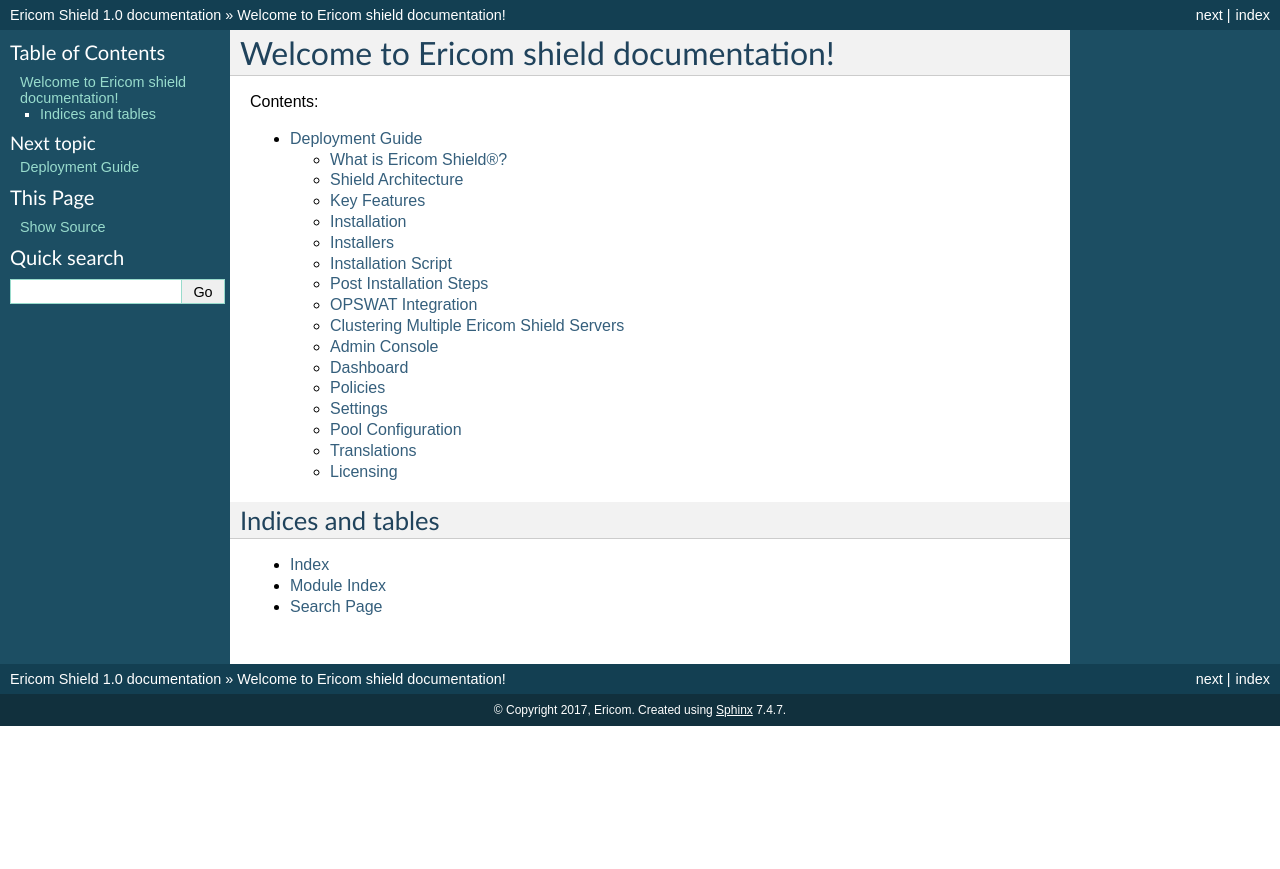
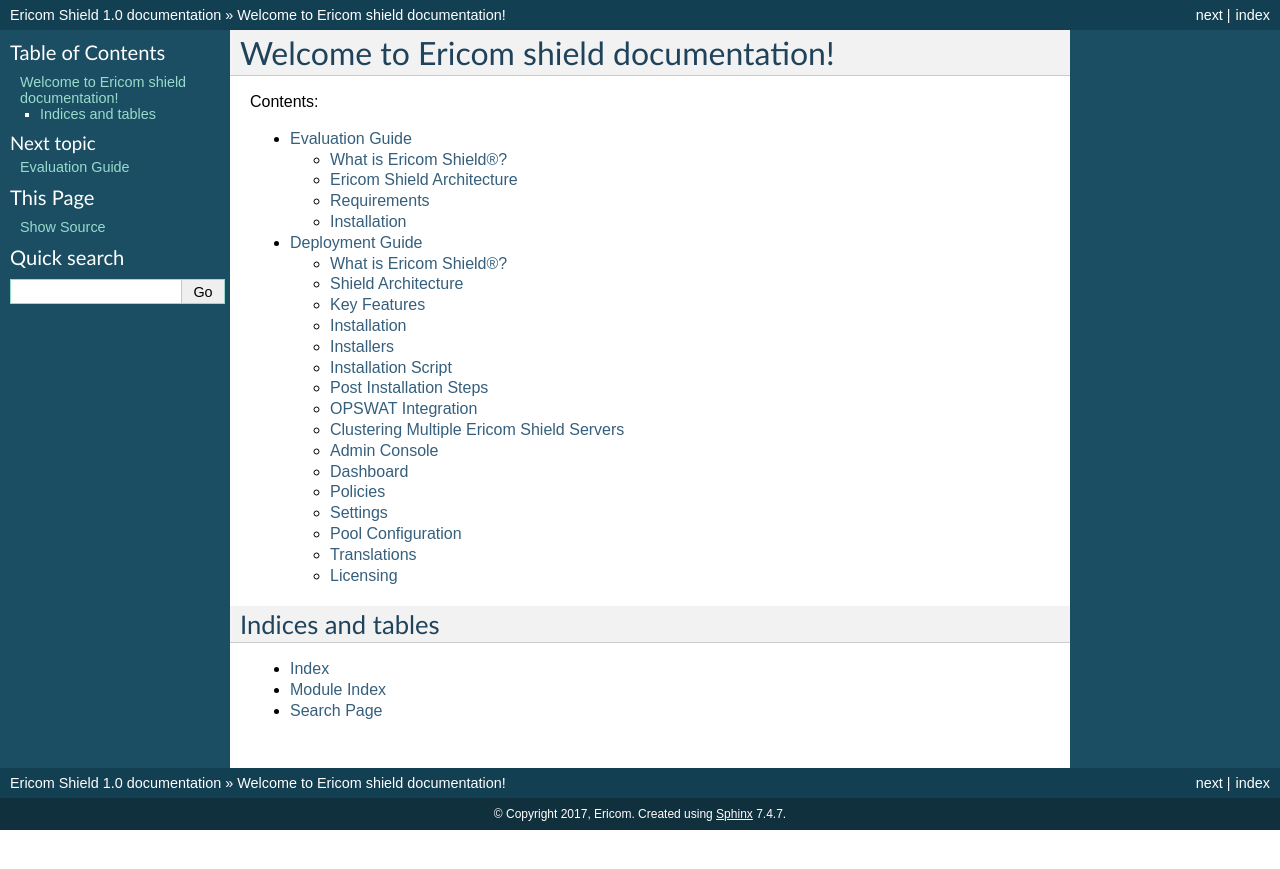
Before and after one commit to BenyH/Shield.Docs, a Sphinx documentation site: the page built from docs/index.rst, in a window 1280 px wide. Shown: the top 869 px of the page. Built offline with Sphinx 7.4.7, drawn with Linux system fonts in a browser that asks for light colours; part of the change alters nothing that is shown.

Commit message:
Evaluation Guide
New sections

```diff
--- /dev/null
+++ b/docs/evaluationguide.rst
@@ -0,0 +1,88 @@
+################
+Evaluation Guide
+################
+
+>>> IN WORK <<<
+
+**********************
+What is Ericom Shield®?
+**********************
+
+
+Ericom Shield is a remote virtual browser solution. The actual browsing takes place in a secure, isolated container that has no access to the Local Area Network.  The Ericom Shield deployment can be on premise in the DMZ or in the Cloud.  Ericom Shield is managed via a web-based administration console.
+
+Ericom Shield enables users to safely browse the internet while protecting the local machine and the network from any malicious code which may execute within the browser. In an event that malicious code is present in the page, it is contained and isolated within the container itself, therefore preventing infection of the local machine or network.  When the session ends, the container is destroyed, and therefore any infection within the container is also destroyed.
+
+In addition, the Administrator has finite control over file downloads, the system contains black and white lists for any downloads, including a system wide ban of file downloads.  If downloads are allowed, then file sanitization occurs seamlessly in the background before the file is delivered to the user.
+
+Ericom Shield can be used with any browsers and end point device. All that is required is to configure the device (browser) with the location of the Ericom proxy server.
+
+Ericom Shield is deployed on Linux-based containers. Each browsing session starts in its own dedicated container. All sessions are routed by the Ericom Shield Proxy server, ensuring optimal resource allocation and high availability.
+
+
+**************************
+Ericom Shield Architecture
+**************************
+
+.. figure:: images/Architecture_f1.png
+	:scale: 75%
+	:alt: Ericom Shield Architecture
+	:align: center
+
+	*figure 1: Ericom Shield Architecture*
+
+A user navigates to a desired web page by entering a URL address in the browser address bar.
+
+HTTP requests are sent to the proxy server (either enterprise or the embedded Shield proxy). The proxy server acts an intermediate and delivers the desired web page to the user.
+The proxy server is connected to the Ericom ICAP (Internet Content Adaptation Protocol) server in the Shield Core, which processes the given URL according to the predefined policies (white list, black list etc.) as configured by the Administrator.
+
+If the URL is not a black listed site then the Shield Core allocates a Shield Browser from the available browser pool, a new dedicated container is assigned for the session and the desired URL is opened and delivered to the user.
+The Shield Browser allows the user a seamless browsing experience, including all commonly used features such as video, audio, printing, downloading, according to the defined policies created by the System Administrator.
+
+When downloading a file, the downloaded file is first sent to the Content Disarm and Reconstruct (CDR) engine, which is designed to deconstruct the file and remove any content that can cause potential harm (both known and unknown threats). Once the file sanitization is complete, the sanitized file is sent to the user.
+
+************
+Requirements
+************
+
+
+Ericom Shield is supplied as a Virtual Appliance in Open Virtualization Format (OVF). The minimum requirements for the appliance are: 3GB RAM, 3 processors and 40GB of disk space.
+
+The appliance can be run on any virtualization platform that supports deployment via OVF. The documentation below will provide details of deployment using Oracle Virtual Box. Oracle Virtual Box can be downloaded from `here <http://www.oracle.com/technetwork/server-storage/virtualbox/downloads/index.html>`_
+
+For evaluation purposes, the appliance is limited to a maximum of 20 browser sessions, i.e. 1 user having 20 tabs open or 20 users with a single tab each.
+
+************
+Installation
+************
+
+Download the Ericom Shield appliance from `Google Drive <https://drive.google.com/open?id=0B_wcQRaAT_INcXhsc1E4bXlySWs>`_
+
+Importing the Appliance:
+========================
+
+*	Open Oracle VirtualBox
+*	From the menu, choose `File Import | Appliance…`
+*	select the downloaded file `shield_eval.ova`
+*	When the image has been imported, select the image and click on settings
+*	Change the Network setting to `Bridged Adapter`
+
+.. figure:: images/networksettings.png
+	:scale: 75%
+	:alt: Network Settings
+	:align: center
+
+	*figure 2: Network Settings*
+
+
+*	Click `OK` to save your settings
+*	Start the machine
+*	Login using the credentials: `vagrant/vagrant`
+*	You will see the IP Address of your VM, as shown below:  (take a note of this IP address as you will use it later)
+
+.. figure:: images/shieldstartupscreen.png
+	:scale: 75%
+	:alt: Shield Startup Screen
+	:align: center
+
+	*figure 3: Shield startup screen*
--- a/docs/index.rst
+++ b/docs/index.rst
@@ -8,6 +8,7 @@ Contents:
 .. toctree::
    :maxdepth: 2
 
+   evaluationguide.rst
    deploymentguide.rst
 
 
```
Also changed, not shown: docs/images/networksettings.png (added), docs/images/shieldstartupscreen.png (added).
